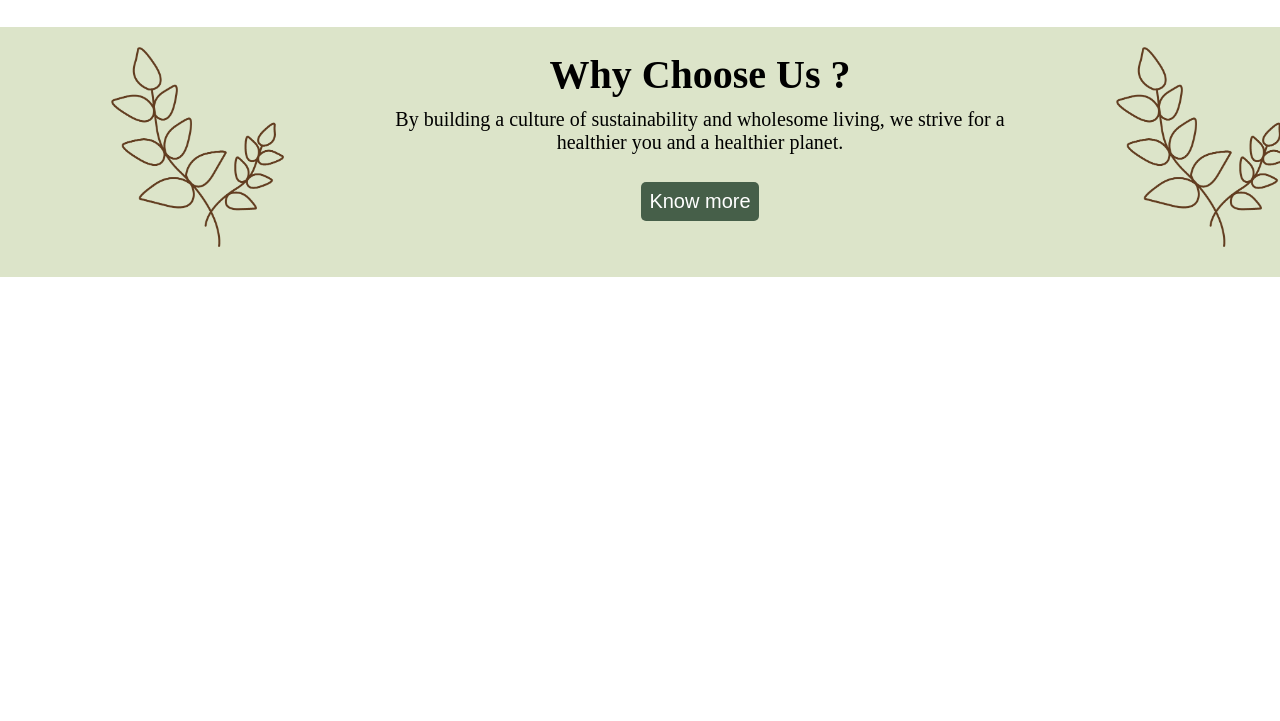
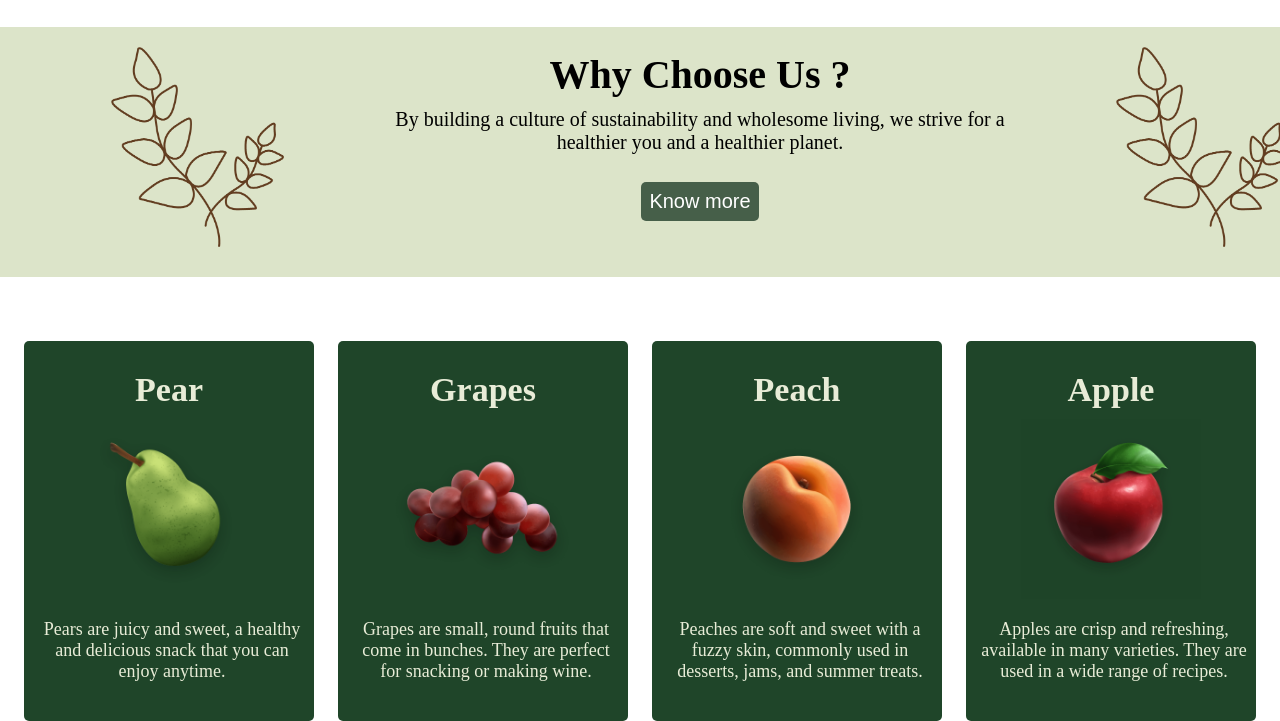
Before and after one commit to nidhinagpure/fresh-fusion, a React app: page / in a window 1280 px wide. Shown: the part 1109-1830 px from the top of the page. Before the commit the page ends 1416 px from the top, so only its background shows below. Built offline with nearby package versions, Linux system fonts and the light colour scheme.

Commit message:
add files

```diff
--- a/src/components/homeCards/Card.css
+++ b/src/components/homeCards/Card.css
@@ -1,10 +1,32 @@
 
 
 .cards-Container{
-    height: 500px;
-    background-color: rgb(189, 28, 28);
-    border: beige 2px solid;
+    width: 290px;
+    height: 380px;
+    background-color: #1F4529;
+    color: #E8ECD7;
+    border-radius: 5px;
 }
-.nidhi{
+.Card-name{
     text-align: center;
+    font-weight: bold;
+    font-size: 34px;
+    margin-bottom: 10px;
+    padding-top: 30px;
 }
+.card-Image{
+    display: block;
+    width:180px;
+    margin: 2px auto;
+ }
+ .Card-Title{
+    text-align: center;
+    padding: 0 8px 20px 14px;
+    font-size: 18px;
+    margin-top: 20px;
+}
+.Cards{
+    display: flex;
+    flex-direction: row;
+    justify-content: space-evenly;
+}
--- a/src/components/homeCards/Cards.jsx
+++ b/src/components/homeCards/Cards.jsx
@@ -1,17 +1,14 @@
+import './../../components/homeCards/Card.css';
 
-
-import './../homeCards/Card.css';
-
-export default function Cards(){
-    return(
-      <div>
-
-         <div className="cards-Container">
-            <p className='nidhi'> hsbdjhs</p>
-            <img src=" "></img>
-            <p></p>
-         </div>
-
+export default function Cards(props) {
+  const {name , image , title} = props
+  return(
+    <div>
+      <div className="cards-Container">
+        <p className="Card-name">{name}</p>
+        <img src={image} className='card-Image'/>
+        <p className='Card-Title'>{title}</p>
       </div>
-    );
+    </div>
+  );
 }
--- a/src/components/navbar/Navbar.jsx
+++ b/src/components/navbar/Navbar.jsx
@@ -72,6 +72,8 @@ export default function Navbar() {
             </div>
             <img src={Choose} className='choose-Icons'></img>
            </div>
+
+
     </div>
   )
 }
--- a/src/view/homee/Homee.jsx
+++ b/src/view/homee/Homee.jsx
@@ -1,11 +1,24 @@
 
-import Navbar from "../../components/navbar/Navbar"
+import Navbar from "../../components/navbar/Navbar";
+import  Cards from "./../../components/homeCards/Cards";
+import './../../components/homeCards/Card.css';
+import pear from  './../../components/homeCards/pear.png';
+import grapes from './../../components/homeCards/grape.png';
+import peach from './../../components/homeCards/peach.png';
+import apple from './../../components/homeCards/apple.png';
+
 
 
 export default function Homees(){
     return (
         <div>
           <Navbar/>
+         <div className="Cards">
+          <Cards name = "Pear" image ={pear} title= "Pears are juicy and sweet, a healthy and delicious snack that you can enjoy anytime."/>
+          <Cards name = "Grapes" image ={grapes} title= "Grapes are small, round fruits that come in bunches. They are perfect for snacking or making wine."/>
+          <Cards name = "Peach" image ={peach} title= "Peaches are soft and sweet with a fuzzy skin, commonly used in desserts, jams, and summer treats."/>
+          <Cards name = "Apple" image ={apple} title= "Apples are crisp and refreshing, available in many varieties. They are used in a wide range of recipes."/>
+          </div>
         </div>
     )
 }
```
Also changed, not shown: src/components/homeCards/apple.png (renamed from src/components/navbar/apple.08277b64b5d13ff6c326.png), src/components/homeCards/brocoli.png (renamed from src/components/navbar/brocoli.50d5d089006f1c0c925f.png), src/components/homeCards/grape.png (renamed from src/components/navbar/grape.a6f683fcc43e67ecb798.png), src/components/homeCards/peach.png (renamed from src/components/navbar/peach.336c57e415a9f1c87077.png), src/components/homeCards/pear.png (renamed from src/components/navbar/pear.68dce972018b5359e411.png), src/components/homeCards/straw..png (renamed from src/components/navbar/straw.c4bb6f5e515e9b69912e.png), src/components/navbar/email.png (renamed from src/components/navbar/email.d1cac41a5b59abea7277.png), src/components/navbar/instagram.png (renamed from src/components/navbar/instagram.5c366e651530d3e6b1f5.png), src/components/navbar/lettuce..png (renamed from src/components/navbar/lettuce.56a05b4cb7d9971d0401.png), src/components/navbar/twitter..png (renamed from src/components/navbar/twitter.798f4e3e66e7edc2fd50.png).
